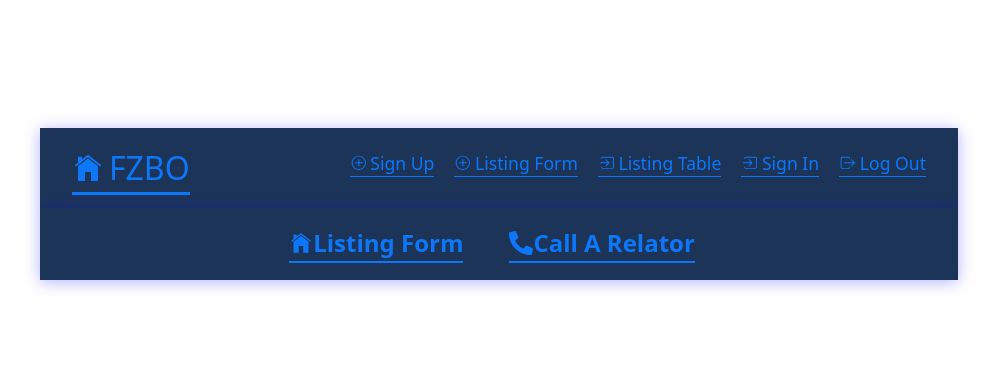
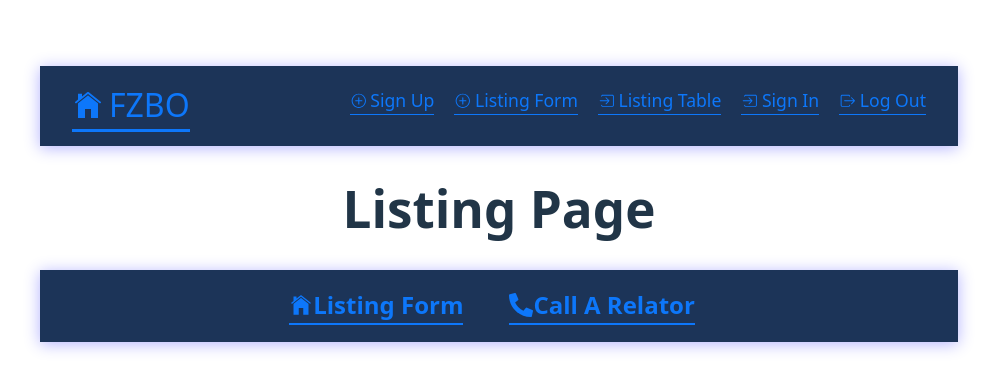
Before and after one commit to scarfinor/FZBO, a React (Vite) app in the folder FrontEnd/FZBO/: page /ListingPage in a window 1280 px wide. Shown: the part 196-586 px from the top of the page, without its empty margins (141-1138 px from the left). Built offline with nearby package versions, Linux system fonts and the light colour scheme.

Commit message:
App.jsx (routing for ListingPage.jsx) ListingPage.jsx (basic component export)

```diff
--- a/FrontEnd/FZBO/src/App.jsx
+++ b/FrontEnd/FZBO/src/App.jsx
@@ -10,6 +10,7 @@ import Footer from "./components/Footer/Footer.jsx";
 import LogoutSuccess from "./components/Logout/LogoutSuccess.jsx";
 import ListingForm from "./components/ListingPage/ListingForm.jsx";
 import ListingTable from "./components/ListingPage/ListingTable.jsx";
+import ListingPage from "./components/ListingPage/ListingPage.jsx";
 
 function App() {
     return (
@@ -24,6 +25,7 @@ function App() {
             <Route path="/LogoutSuccess" element={<LogoutSuccess />} />
             <Route path="/ListingForm" element={<ListingForm />} />
             <Route path="/ListingTable" element={<ListingTable />} />
+            <Route path="/ListingPage" element={<ListingPage />} />
         </Routes>
         <Footer />
     </Router>
--- /dev/null
+++ b/FrontEnd/FZBO/src/components/ListingPage/ListingPage.jsx
@@ -0,0 +1,11 @@
+import React from 'react';
+import './ListingPage.scss';
+
+export default function ListingPage() {
+
+  return (
+    <div>
+      <h1>Listing Page</h1>
+    </div>
+  );
+}
```
Also changed, not shown: FrontEnd/FZBO/src/components/ListingPage/ListingPage.scss (added).
